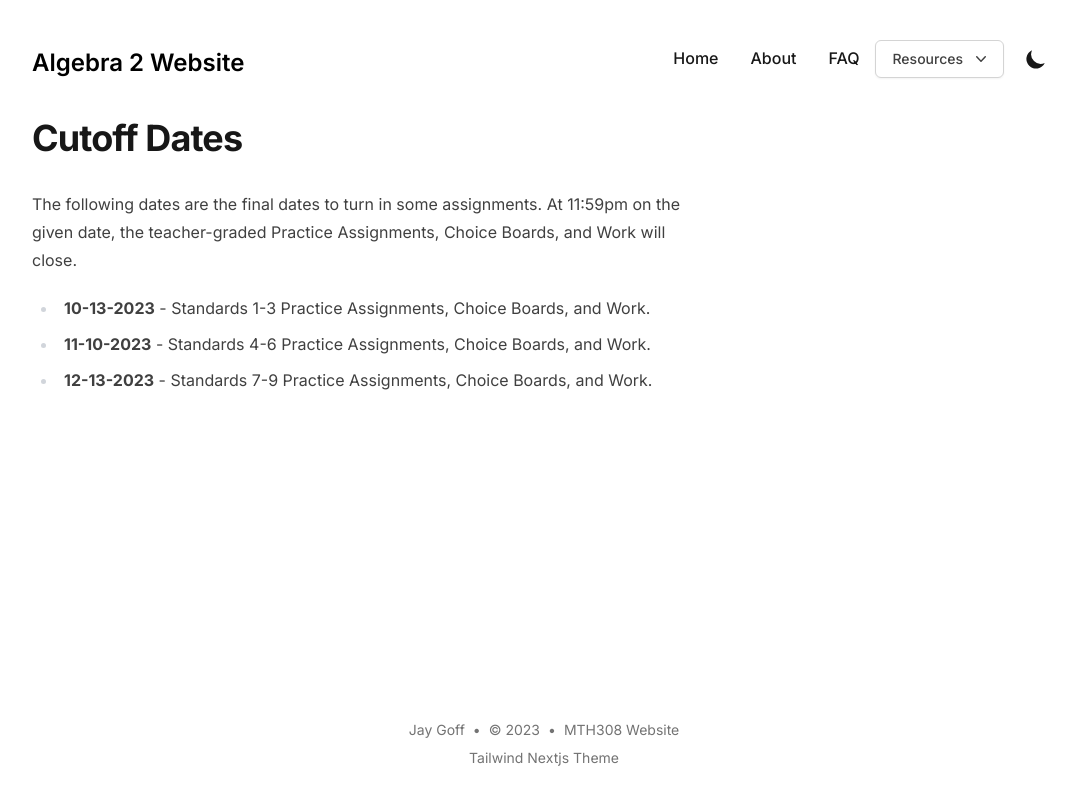
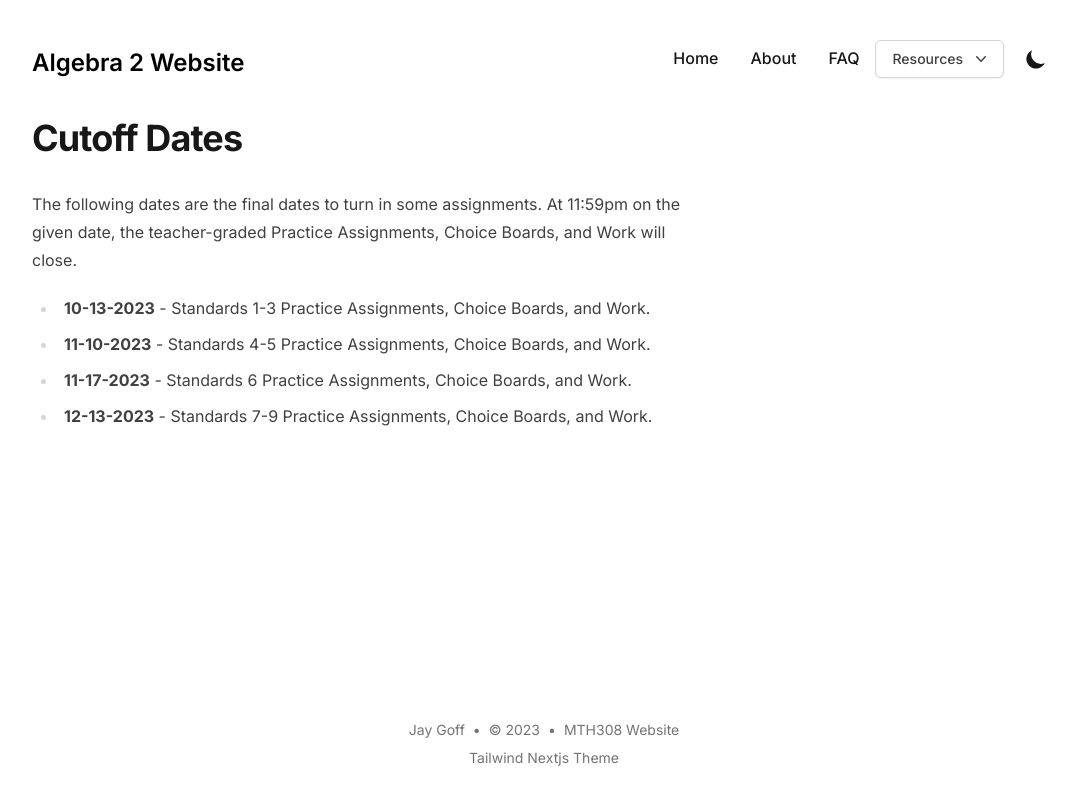
Before and after one commit to jlgoff3/algebra2-website, a Next.js app: page /cutoff-dates in a window 1280 px wide. Shown: the whole page, without its empty margins (96-1172 px from the left). Built offline with nearby package versions, Linux system fonts and the light colour scheme.

Commit message:
Update cutoff-dates.tsx

```diff
--- a/pages/cutoff-dates.tsx
+++ b/pages/cutoff-dates.tsx
@@ -1,6 +1,7 @@
 const dates = [
   { date: '10-13-2023', text: 'Standards 1-3' },
-  { date: '11-10-2023', text: 'Standards 4-6' },
+  { date: '11-10-2023', text: 'Standards 4-5' },
+  { date: '11-17-2023', text: 'Standards 6'},
   { date: '12-13-2023', text: 'Standards 7-9' },
 ]
 
```
